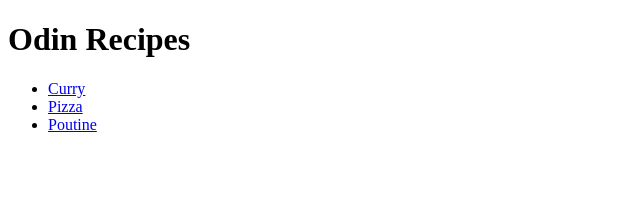
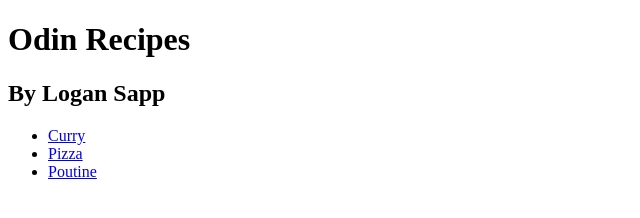
Before and after one commit to Logan-Sapp/odin_recipes, a plain HTML site: page index.html in a window 1280 px wide. Shown: the whole page, without its empty margins (0-640 px from the left). Drawn offline with Linux system fonts and the light colour scheme.

Commit message:
add index.html

```diff
--- a/index.html
+++ b/index.html
@@ -3,14 +3,16 @@
     <head>
         <meta charset="UTF-8">
         <title>Odin Recipes</title>
+        <link rel="stylesheet" href="style.css">
     </head>
 
-    <body>
+    <body class="front">
         <h1>Odin Recipes</h1>
+        <h2>By Logan Sapp</h2>
         <ul>
             <li><a href="recipes/curry.html">Curry</a></li>
             <li><a href="recipes/pizza.html">Pizza</a></li>
-            <li><a href="recipes/poutine.html">Poutine</a></li>
+            <li><a  href="recipes/poutine.html">Poutine</a></li>
         </ul>
     </body>
 </html>
```
